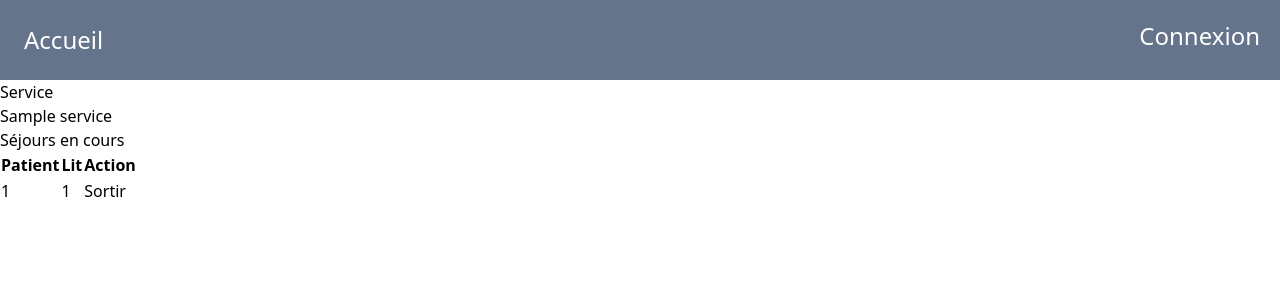
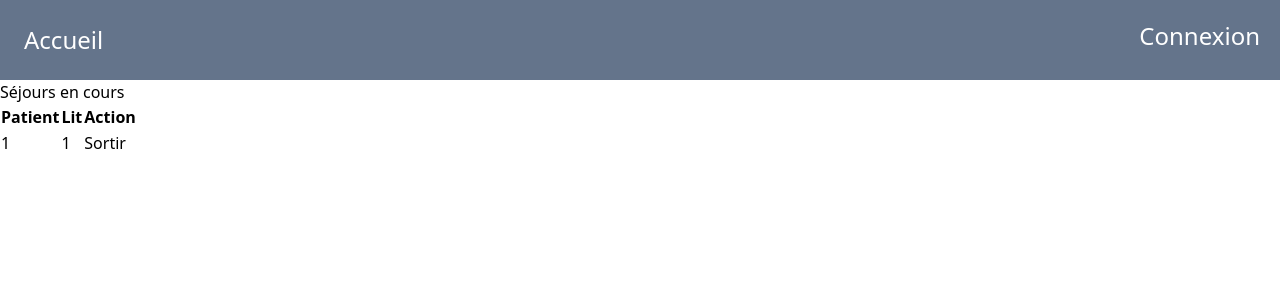
Before and after one commit to neit-H91/SejourHopital, a Symfony app: template templates/sejour/sorties.html.twig in a window 1280 px wide. Shown: the top 300 px of the page. Run offline with Twig, Linux system fonts and the light colour scheme; the template is opened without the code that fills it: most values are stand-ins (such as "Sample title", 1, 10 or a date in 2020); some libraries are stand-ins or nearby versions.

Commit message:
update sorties

```diff
--- a/templates/sejour/sorties.html.twig
+++ b/templates/sejour/sorties.html.twig
@@ -4,8 +4,6 @@
 
 {% block body %}
 
-<h1>Service<h1>
-{{ service }}
 
 <h1>Séjours en cours</h1>
 
@@ -21,7 +19,9 @@
 
         {% for s in lesSejours %}
             <tr>
-                <td>{{ s.patient_id }}</td>
+                <td>
+                    {{ s.patient_id }}
+                </td>
                 <td>{{ s.lit_id }}</td>
                 <td><a href="{{ path('app_valider_sorties', {id: s.id}) }}">Sortir</a></td>
             </tr>
```
